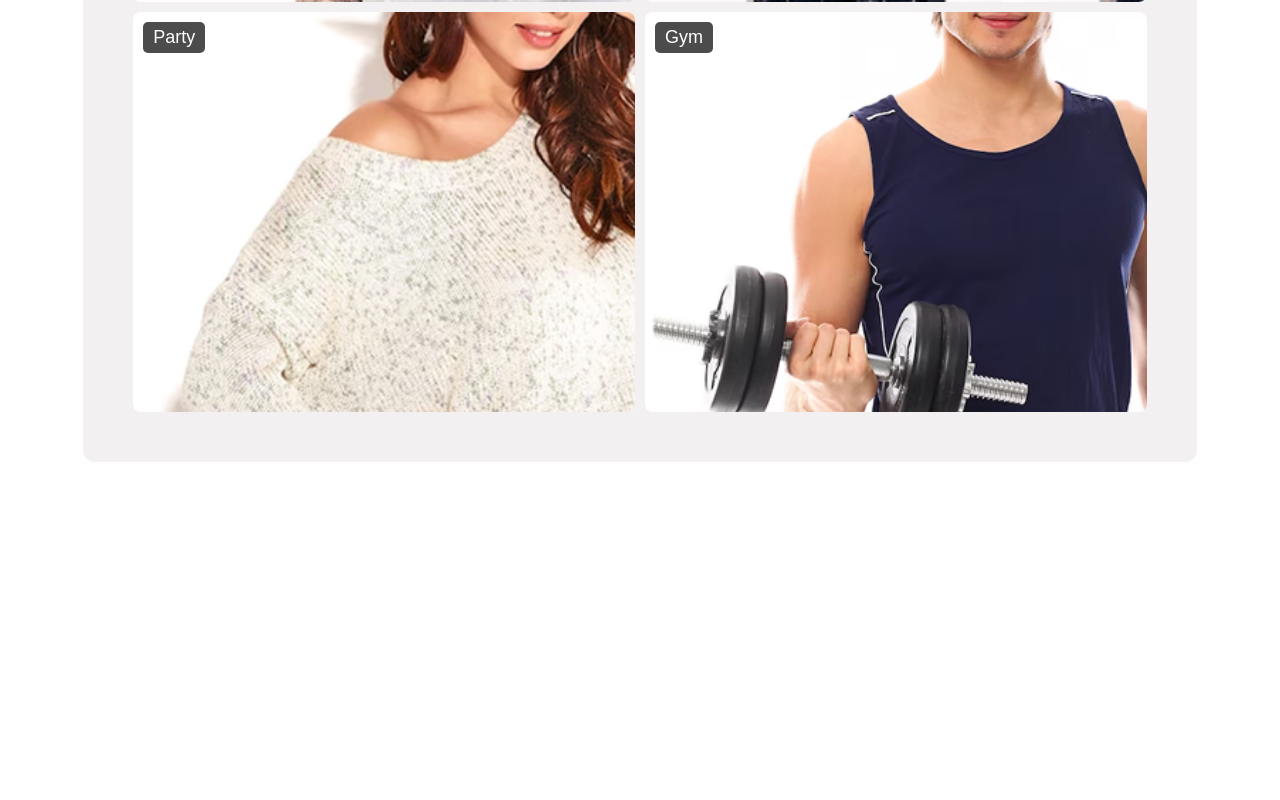
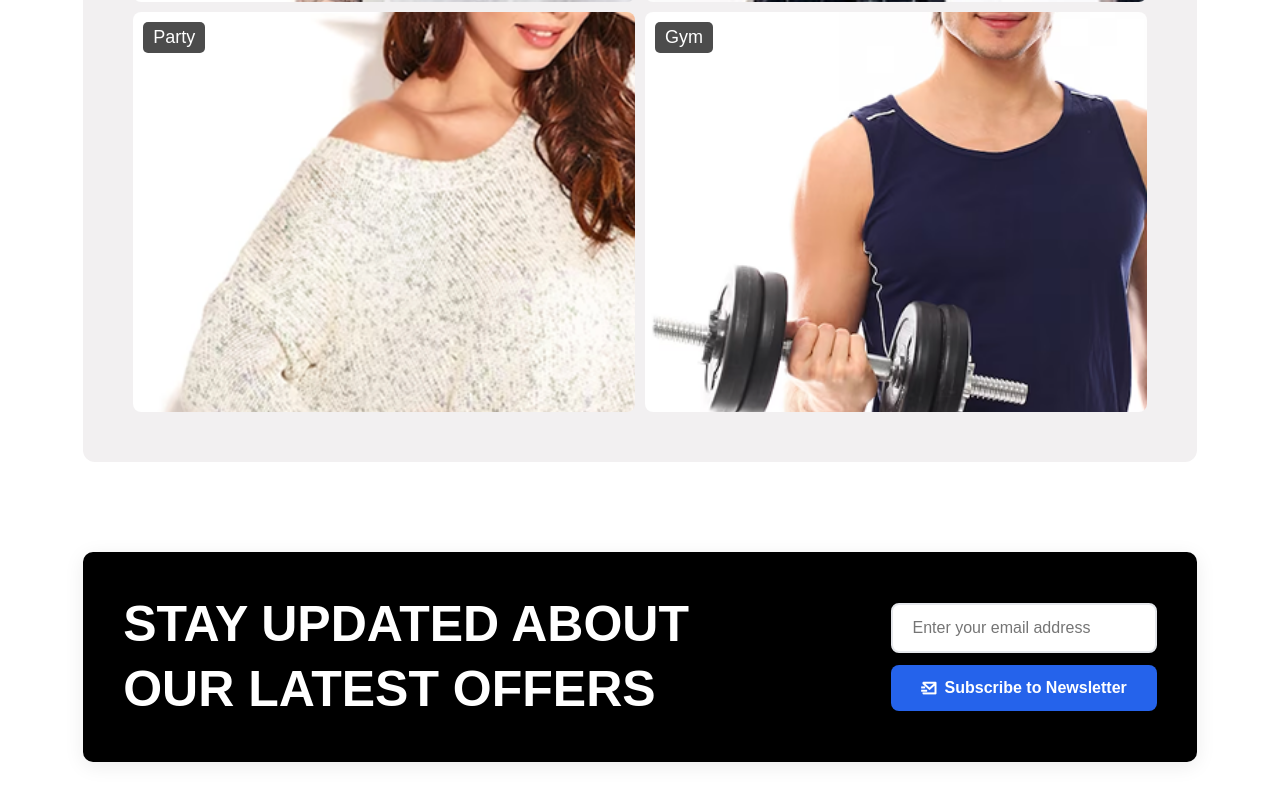
Before and after one commit to webbyahtisham/Ecommerce-website, a React (Vite) app: page / in a window 1280 px wide. Shown: the part 2667-3467 px from the top of the page. Before the commit the page ends 3129 px from the top, so only its background shows below. Built offline with nearby package versions, Linux system fonts and the light colour scheme.

Commit message:
Subscribe.js complete

```diff
--- a/src/App.css
+++ b/src/App.css
@@ -413,3 +413,111 @@ body {
 
 
 /* Dress style end */
+
+/* subscribe start */
+
+.newsletter-container {
+  display: flex;
+  flex-direction: column;
+  align-items: center;
+  justify-content: center;
+  margin: 90px 0;
+}
+
+.newsletter-box {
+    background: #000000;
+    padding: 40px;
+    border-radius: 10px;
+    box-shadow: 0 4px 20px rgba(0, 0, 0, 0.08);
+    color: #ffff;
+    width: 87%;
+    display: flex;
+    justify-content: space-between;
+}
+
+.newsletter-box  .title {
+   display: flex;
+   align-items: center;
+   justify-content: center;
+
+}
+.newsletter-box  .title h2 {
+    font-size: 50px;
+    color: #ffff;
+    line-height: 1.3;
+}
+
+.newsletter-box  .title h2 span {
+    display: block;
+}
+
+.subscribe-form {
+    display: flex;
+    gap: 12px;
+    justify-content: center;
+    flex-direction: column;
+}
+
+.email-input {
+    padding: 14px 20px;
+    border: 2px solid #e5e7eb;
+    border-radius: 8px;
+    font-size: 16px;
+    outline: none;
+    transition: all 0.3s ease;
+}
+
+.email-input:focus {
+    border-color: #2563eb;
+    box-shadow: 0 0 0 3px rgba(37, 99, 235, 0.1);
+}
+
+.subscribe-btn {
+    background: #2563eb;
+    color: white;
+    border: none;
+    padding: 14px 30px;
+    border-radius: 8px;
+    font-size: 16px;
+    font-weight: 600;
+    cursor: pointer;
+    transition: all 0.3s ease;
+    display: flex;
+    align-items: center;
+    gap: 8px;
+}
+
+.subscribe-btn:hover {
+    background: #1d4ed8;
+}
+
+@media (max-width: 1150px) {
+    .newsletter-box  .title h2 {
+        font-size: 40px;
+    }
+}
+@media (max-width: 1000px) {
+    .newsletter-box  .title h2 {
+        font-size: 30px;
+    }
+}
+@media (max-width: 850px) {
+    .newsletter-container {
+        margin: 50px 0;
+    }
+    .newsletter-box{
+        flex-direction: column;
+
+    }
+    .newsletter-box .title {
+        display: block;
+        margin: 20px 0;
+    }
+}
+@media (max-width: 500px) {
+.newsletter-box {
+    width: 96%;
+    padding: 15px;
+}
+}
+/* subscribe end */
--- a/src/assets/Components/HomePage.jsx
+++ b/src/assets/Components/HomePage.jsx
@@ -1,12 +1,13 @@
 import React from 'react'
 import NewArrival from '../Components/NewArrival'
+import TopSelling from './TopSelling'
+import Subscribe from '../Components/Subscribe'
 import heroImg from '../Images/Hero.png'
 import versace from '../Images/versace.png'
 import zara from '../Images/zara.png'
 import gucci from '../Images/gucci.png'
 import prada from '../Images/prada.png'
 import ck from '../Images/ck.png'
-import TopSelling from './TopSelling'
 import img15 from '../Images/image 15.png'
 import img16 from '../Images/image 16.png'
 import img17 from '../Images/image 17.png'
@@ -61,6 +62,7 @@ const HomePage = () => {
                         </div>
                     </div>
                 </section>
+                <Subscribe/>
             </main>
         </>
     )
--- a/src/assets/Components/Subscribe.jsx
+++ b/src/assets/Components/Subscribe.jsx
@@ -1,11 +1,28 @@
 import React from 'react'
+import 'remixicon/fonts/remixicon.css'
+const Subscribe = () => {
+    return (
+        <>
+            <div className="newsletter-container">
+                <div className="newsletter-box">
+                    <div className="title">
+                        <h2>STAY UPDATED ABOUT<br /><span>OUR LATEST OFFERS</span></h2>
+                    </div>
 
-const Subscribe = () => {
-  return (
-    <>
-
-    </>
-  )
+                    <form className="subscribe-form">
+                        <input type="email"
+                            className="email-input"
+                            placeholder="Enter your email address"
+                            required />
+                        <button type="submit" className="subscribe-btn">
+                            <i className="ri-mail-send-line"></i>
+                            Subscribe to Newsletter
+                        </button>
+                    </form>
+                </div>
+            </div>
+        </>
+    )
 }
 
 export default Subscribe
```
